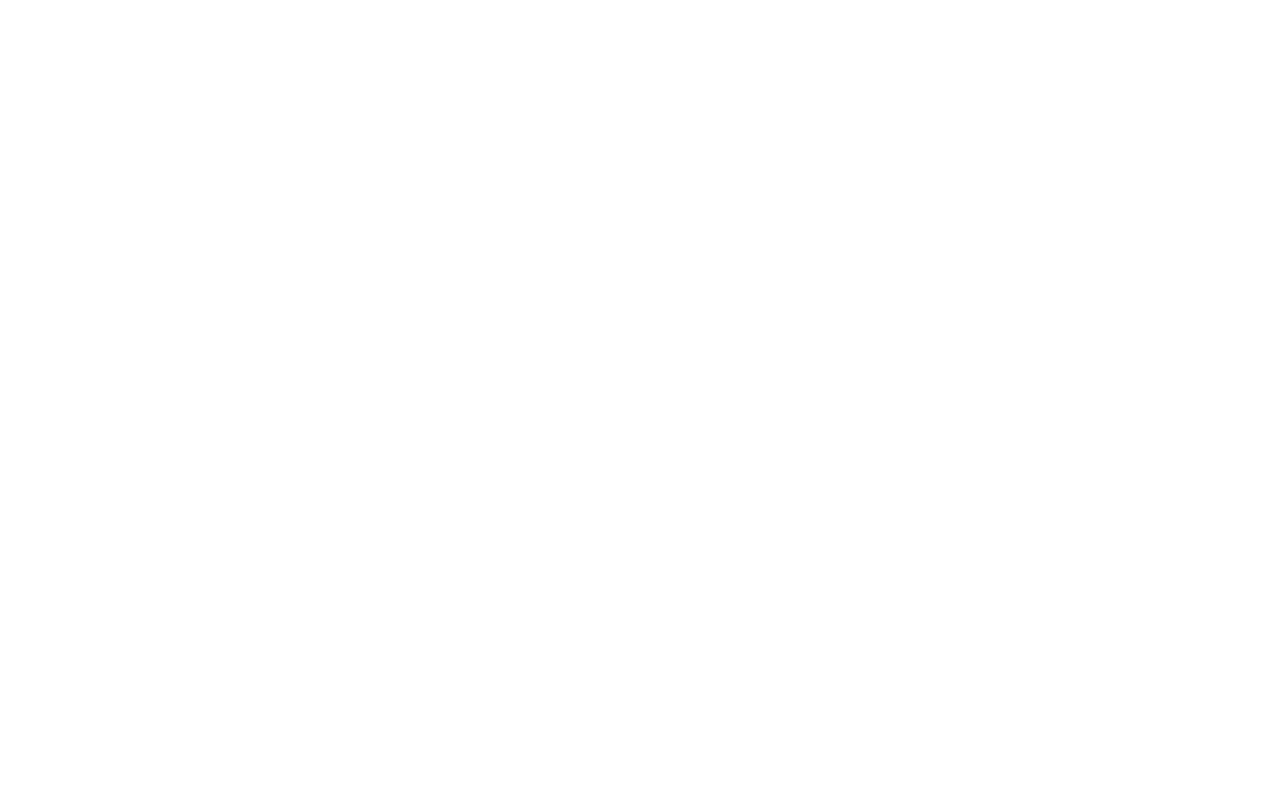
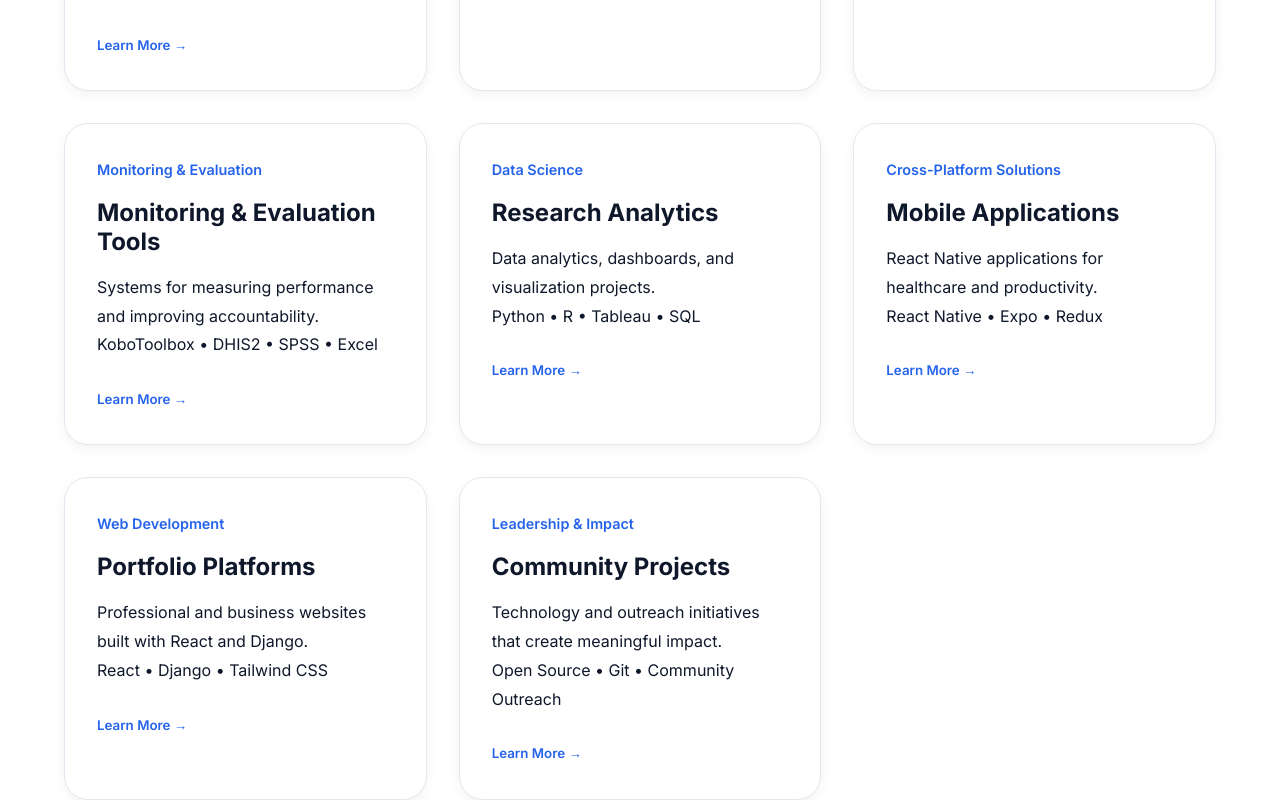
Before and after one commit to awoiibobwilly/abwp-frontend, a React (Vite) app: page / in a window 1280 px wide. Shown: the part 3040-3840 px from the top of the page. Before the commit the page ends 3034 px from the top, so only its background shows below. Built offline with nearby package versions, Linux system fonts and the light colour scheme.

Commit message:
home: Added Featured Project Section

```diff
--- a/src/components/home/FeaturedProjects.jsx
+++ b/src/components/home/FeaturedProjects.jsx
@@ -0,0 +1,44 @@
+import ProjectCard from "./ProjectCard";
+import { projectData } from "../../data/projectData";
+
+import "../../styles/home/featured-projects.css";
+
+function FeaturedProjects() {
+  return (
+    <section className="featured-projects section">
+
+      <div className="container">
+
+        <div className="section-header">
+
+          <h2 className="section-title">
+            Featured Projects
+          </h2>
+
+          <p className="section-subtitle">
+            Some of the solutions, platforms, and initiatives
+            I've designed and developed.
+          </p>
+
+        </div>
+
+        <div className="projects-grid">
+
+          {
+            projectData.map((project, index) => (
+              <ProjectCard
+                key={index}
+                {...project}
+              />
+            ))
+          }
+
+        </div>
+
+      </div>
+
+    </section>
+  );
+}
+
+export default FeaturedProjects;
--- a/src/components/home/ProjectCard.jsx
+++ b/src/components/home/ProjectCard.jsx
@@ -0,0 +1,34 @@
+function ProjectCard({
+    title,
+    category,
+    description,
+    technologies,
+  }) {
+    return (
+      <div className="project-card">
+
+        <span className="project-category">
+          {category}
+        </span>
+
+        <h3>
+          {title}
+        </h3>
+
+        <p>
+          {description}
+        </p>
+
+        <p>
+          {technologies}
+        </p>
+
+        <button className="project-btn">
+          Learn More →
+        </button>
+
+      </div>
+    );
+  }
+
+  export default ProjectCard;
--- a/src/data/projectData.js
+++ b/src/data/projectData.js
@@ -30,4 +30,36 @@
       "Systems for measuring performance and improving accountability.",
     technologies: "KoboToolbox • DHIS2 • SPSS • Excel",
   },
+
+  {
+    title: "Research Analytics",
+    category: "Data Science",
+    description:
+      "Data analytics, dashboards, and visualization projects.",
+    technologies: "Python • R • Tableau • SQL",
+  },
+
+  {
+    title: "Mobile Applications",
+    category: "Cross-Platform Solutions",
+    description:
+      "React Native applications for healthcare and productivity.",
+    technologies: "React Native • Expo • Redux",
+  },
+
+  {
+    title: "Portfolio Platforms",
+    category: "Web Development",
+    description:
+      "Professional and business websites built with React and Django.",
+    technologies: "React • Django • Tailwind CSS",
+  },
+
+  {
+    title: "Community Projects",
+    category: "Leadership & Impact",
+    description:
+      "Technology and outreach initiatives that create meaningful impact.",
+    technologies: "Open Source • Git • Community Outreach",
+  },
 ];
--- a/src/pages/Home.jsx
+++ b/src/pages/Home.jsx
@@ -1,6 +1,7 @@
 import Hero from "../components/home/Hero";
 import Expertise from "../components/home/Expertise";
 import Highlights from "../components/home/Highlights";
+import FeaturedProjects from "../components/home/FeaturedProjects";
 
 function Home() {
   return (
@@ -10,6 +11,9 @@
       <Expertise />
 
       <Highlights />
+
+      <FeaturedProjects />
+
     </>
   );
 }
--- /dev/null
+++ b/src/styles/home/featured-projects.css
@@ -0,0 +1,109 @@
+/* ==========================================
+   FEATURED PROJECTS
+========================================== */
+
+.projects-grid{
+
+    display:grid;
+
+    grid-template-columns:repeat(3,1fr);
+
+    gap:2rem;
+
+    margin-top:4rem;
+
+}
+
+/* ==========================================
+   CARD
+========================================== */
+
+.project-card{
+
+    background:white;
+
+    border:1px solid var(--border);
+
+    border-radius:24px;
+
+    padding:2rem;
+
+    transition:.4s;
+
+    box-shadow:var(--shadow-sm);
+
+}
+
+.project-card:hover{
+
+    transform:translateY(-10px);
+
+    box-shadow:var(--shadow-md);
+
+}
+
+.project-category{
+
+    color:var(--accent);
+
+    font-size:.9rem;
+
+    font-weight:600;
+
+}
+
+.project-card h3{
+
+    margin:1rem 0;
+
+    color:var(--primary);
+
+}
+
+.project-card p{
+
+    line-height:1.8;
+
+    color:var(--text-light);
+
+}
+
+.project-btn{
+
+    margin-top:2rem;
+
+    background:none;
+
+    border:none;
+
+    color:var(--accent);
+
+    cursor:pointer;
+
+    font-weight:600;
+
+}
+
+/* ==========================================
+   RESPONSIVE
+========================================== */
+
+@media(max-width:992px){
+
+    .projects-grid{
+
+        grid-template-columns:repeat(2,1fr);
+
+    }
+
+}
+
+@media(max-width:576px){
+
+    .projects-grid{
+
+        grid-template-columns:1fr;
+
+    }
+
+}
```
Lines whose indentation alone changed are shown as unchanged.
